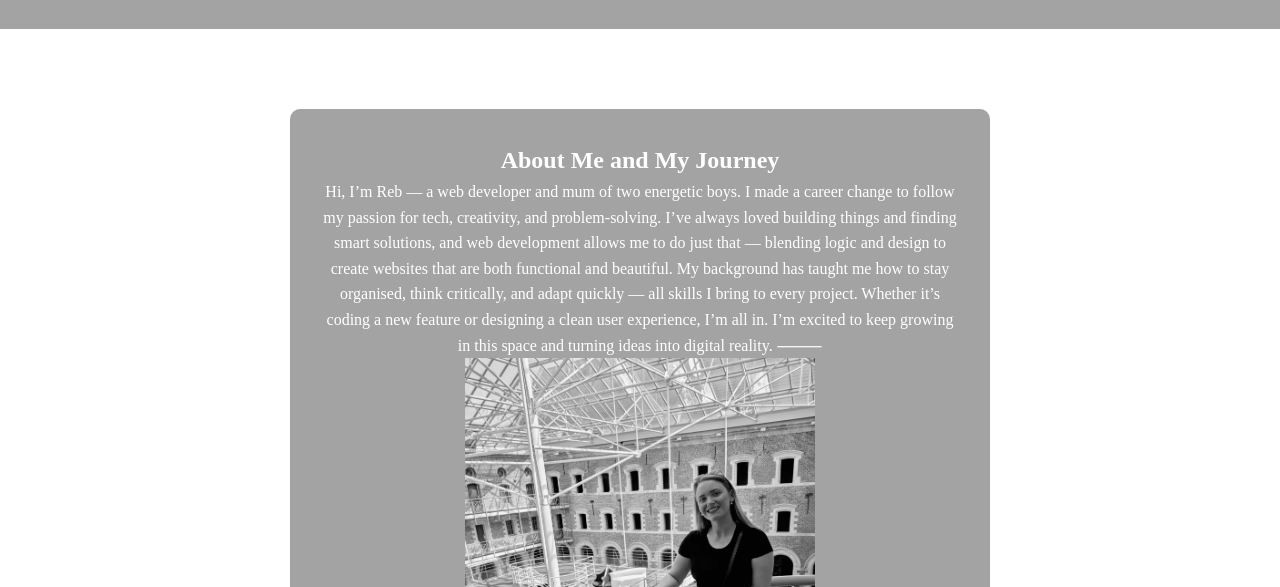
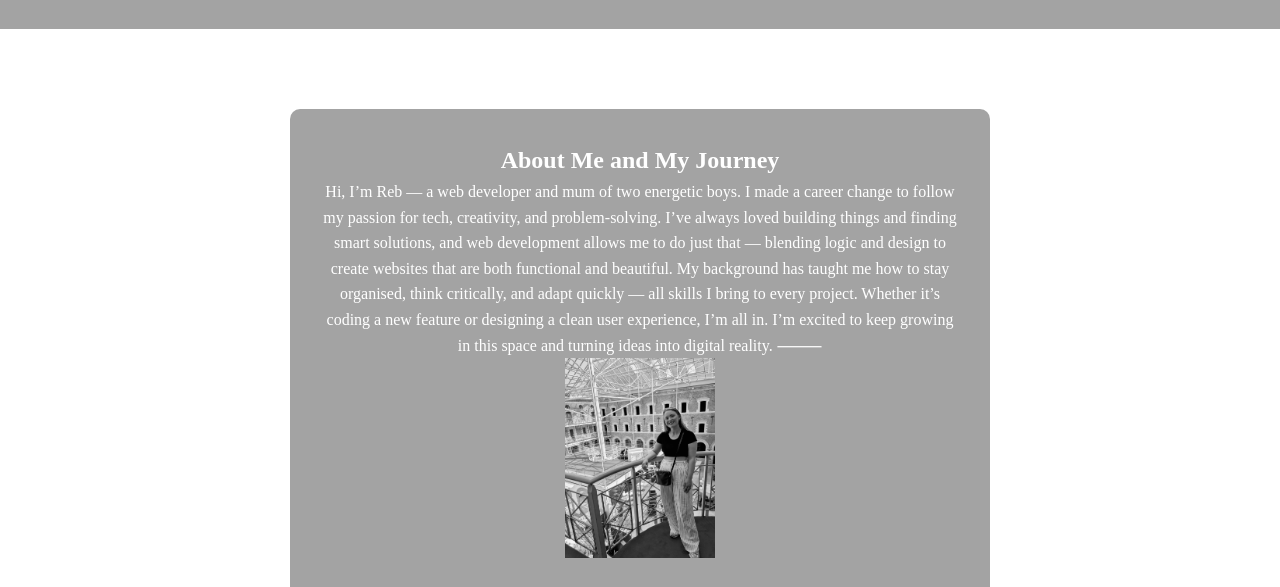
Before and after one commit to With-Reb/Web-Design-Website, a plain HTML site: page about.html in a window 1280 px wide. Shown: the part 213-800 px from the top of the page. Drawn offline with Linux system fonts and the light colour scheme.

Commit message:
modified:   style.css

```diff
--- a/style.css
+++ b/style.css
@@ -41,8 +41,9 @@ body {
 }
 .nav {
   display: flex;
+  flex-wrap: wrap;
   gap: 1rem;
-  flex-wrap: wrap;
+  justify-content: center; /* Center horizontally */
 }
 .nav a {
   color: white;
@@ -129,7 +130,8 @@ body {
 }
 
 .photo {
-width: 350px;
-height:fit-content;
+  height: 200px;  /* Increase size */
+  max-width: 90%;
+  margin-bottom: 1rem;
 
 }
```
